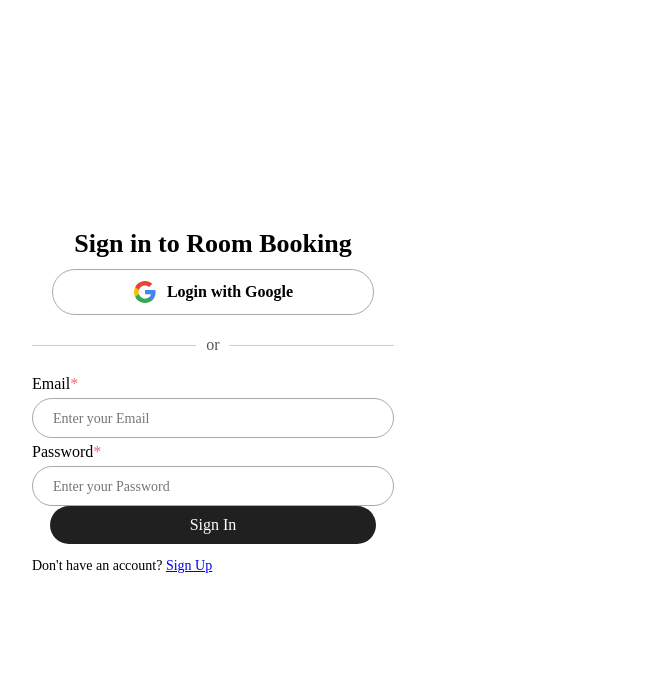
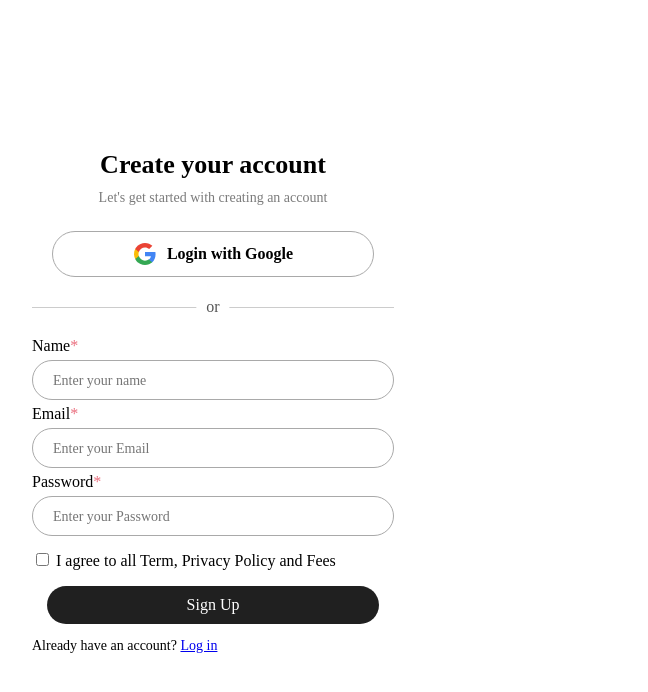
Before and after one commit to 2k-Aakaash/Hackathon-Login, a plain HTML site: page index.html in a window 1280 px wide. Shown: the full height of the page, 117-765 px from the left. Drawn offline with Linux system fonts and the light colour scheme; grey boxes are pictures that could not be loaded; a web font is replaced by a local one.

Commit message:
Add files via upload

```diff
--- a/index.html
+++ b/index.html
@@ -3,7 +3,7 @@
 <head>
     <meta charset="UTF-8">
     <meta name="viewport" content="width=device-width, initial-scale=1.0">
-    <title>Room Booking Sign In</title>
+    <title>Room Booking Sign up</title>
     <link rel="stylesheet" href="style.css">
 </head>
 <body>
@@ -11,7 +11,8 @@
         <div class="signup-container">
             <div class="signup-div">
                 <div class="signup-h1">
-                    <h1 class="h1-text">Sign in to Room Booking</h1>
+                    <h1 class="h1-text">Create your account</h1>
+                    <p class="p-text">Let's get started with creating an account</p>
                 </div>
                 <div class="login-with-google">
                     <button class="google-login">
@@ -25,21 +26,27 @@
                   </div>
                 <div class="signup-form">
                     <form action="#">
+                        <label class="name-label">Name<span class="asterisk-span">*</span></label>
+                        <input type="text" placeholder="Enter your name" required class="input-text">
                         <label class="email-label">Email<span class="asterisk-span">*</span></label>
                         <input type="email" placeholder="Enter your Email" required class="input-text">
                         <label class="password-label">Password<span class="asterisk-span">*</span></label>
                         <input type="password" placeholder="Enter your Password" required class="input-text">
+                        <div class="agreements">
+                            <input type="checkbox" class="checkbox">
+                            <p class="agreements-text">I agree to all Term, Privacy Policy and Fees</p>
+                        </div>
                         <div class="signup-button-div">
-                            <button class="signup-button">Sign In</button>
+                            <button class="signup-button">Sign Up</button>
                         </div>
                     </form>
-                    <p class="another-way">Don't have an account? <span class="login-text-span"><a href="https://2k-aakaash.github.io/Hackathon-Signin/">Sign Up</a></span></p>
+                    <p class="another-way">Already have an account? <span class="login-text-span"><a href="https://2k-aakaash.github.io/Hackathon-Signin/">Log in</a></span></p>
                 </div>
             </div>
         </div>
         <div class="image-container">
             <div class="image-div">
-                <img src="https://ik.imagekit.io/026k2i7ys/Untitled.jpg?updatedAt=1705656303420">
+                <img src="https://ik.imagekit.io/026k2i7ys/sample.png?updatedAt=1705650608783">
             </div>
         </div>
     </div>
--- a/style.css
+++ b/style.css
@@ -125,7 +125,6 @@ img {
         justify-content: center;
     }
 }
-
 
 .h1-text{
     font-size: 26px;
```
